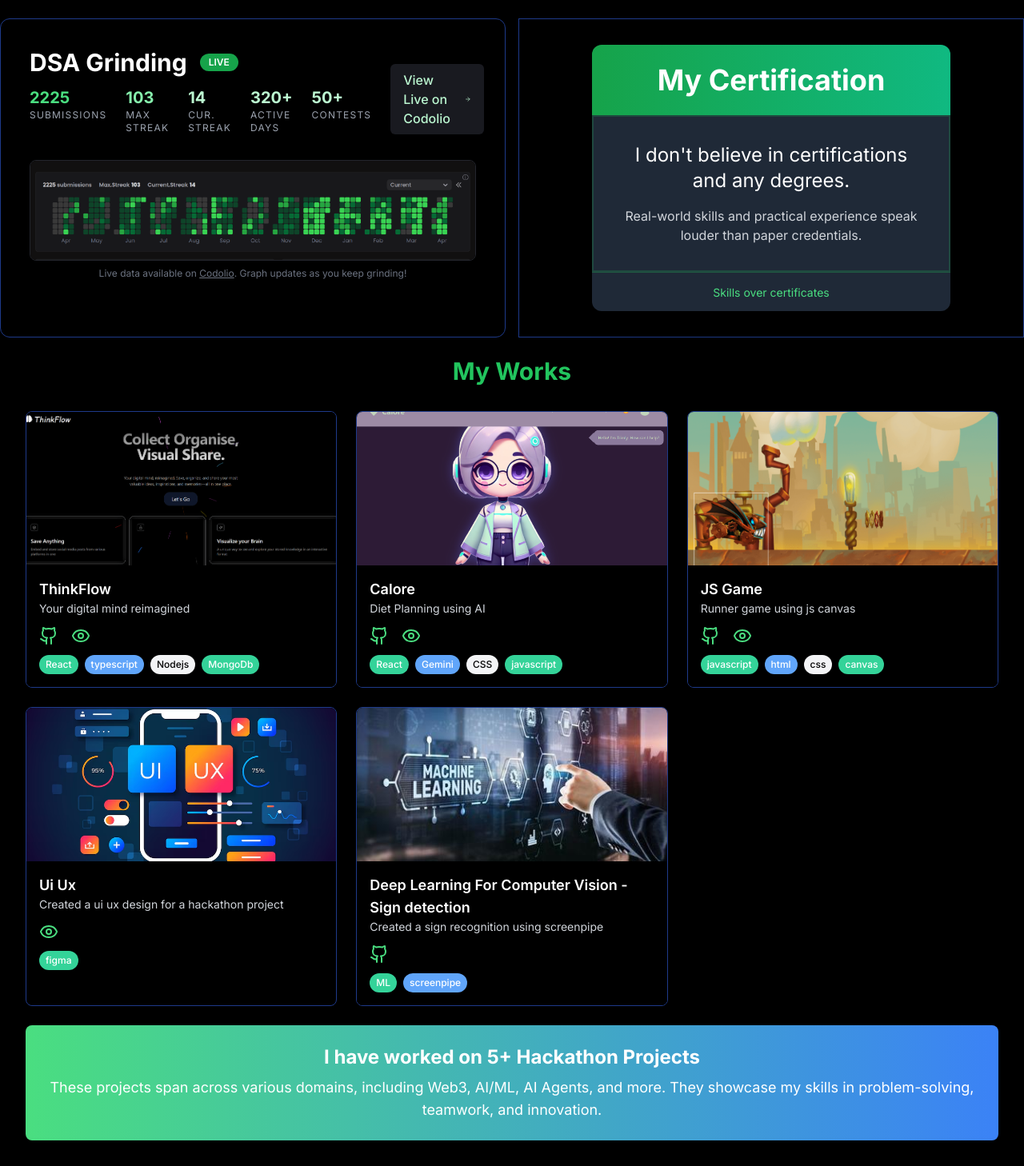
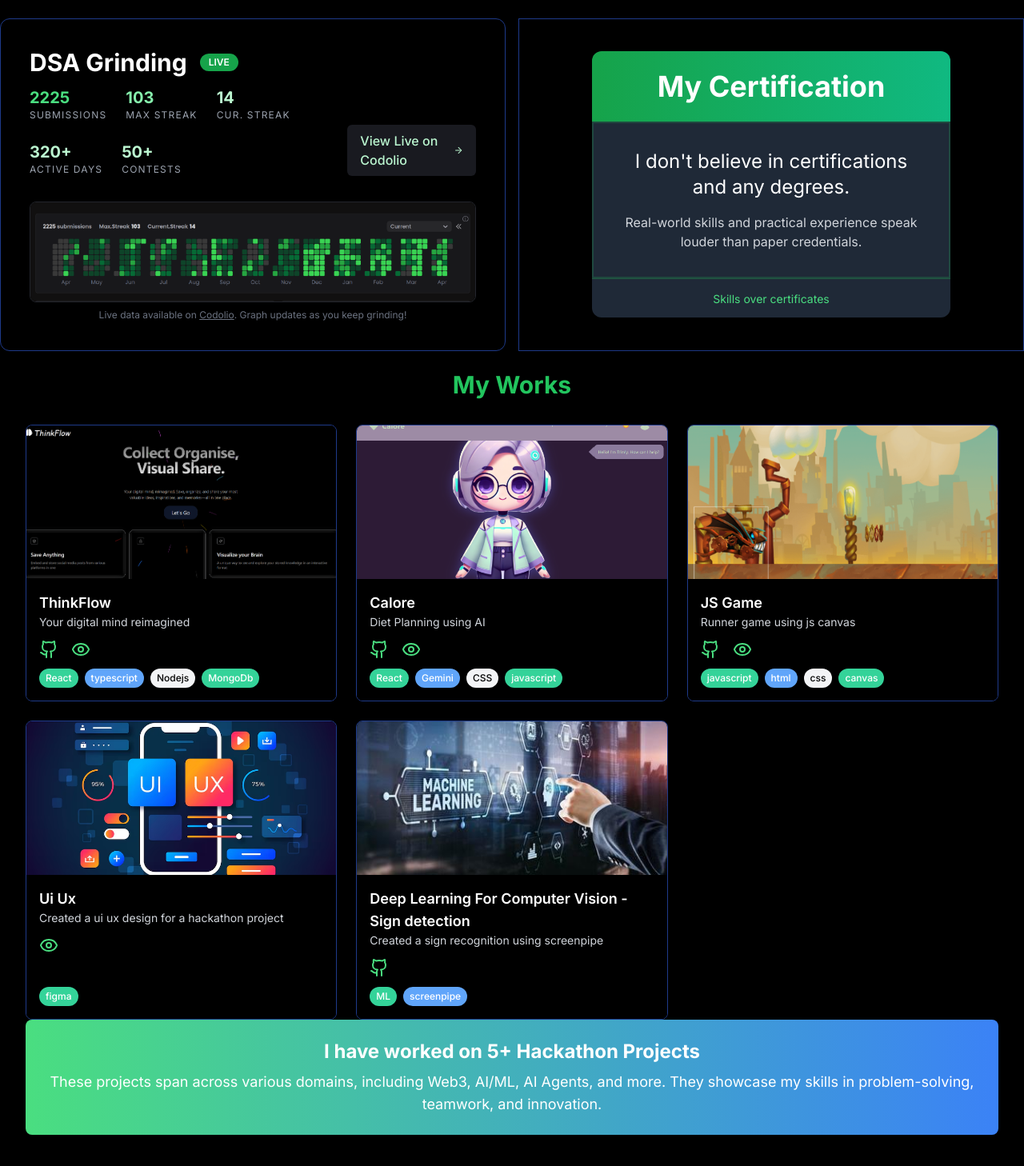
Before and after one commit to intojhanurag/Portfolio, a Next.js app: page / in a window 1280 px wide. Shown: the part 2872-4330 px from the top of the page at 80% size. Built offline with nearby package versions, Linux system fonts and the light colour scheme.

Commit message:
overflow

```diff
--- a/components/dsa.tsx
+++ b/components/dsa.tsx
@@ -23,7 +23,7 @@ const DSA = () => {
             DSA Grinding
             <Badge className="ml-2 bg-green-600 text-white">LIVE</Badge>
           </h2>
-          <div className="flex gap-6 mt-3 text-gray-200">
+          <div className="flex flex-wrap gap-6 mt-3 text-gray-200">
             <div>
               <span className="text-xl font-bold text-green-400">{stats.submissions}</span>
               <span className="block text-xs uppercase tracking-widest text-gray-400">Submissions</span>
--- a/components/projects.tsx
+++ b/components/projects.tsx
@@ -59,7 +59,10 @@ export default function Projects() {
       <h2 className="text-3xl font-bold text-center text-green-500 mb-8">My Works</h2>
     <div className="grid grid-cols-2 md:grid-cols-3 lg:grid-cols-3 gap-6">
       {projects.map((project) => (
-        <div key={project.id} className="group relative overflow-hidden rounded-lg border border-blue-900">
+        <div
+          key={project.id}
+          className="group relative overflow-hidden rounded-lg border border-blue-900 flex flex-col h-full"
+        >
           {/* Image */}
           <Image
             src={project.image || "/placeholder.svg"}
@@ -70,7 +73,7 @@ export default function Projects() {
           />
 
           {/* Text and Links */}
-          <div className="p-4 bg-gradient-to-t from-black via-black/80 to-transparent">
+          <div className="p-4 bg-gradient-to-t from-black via-black/80 to-transparent flex flex-col flex-grow">
             <h3 className="text-lg font-semibold text-white">{project.title}</h3>
             <p className="text-sm text-gray-300 mb-3">{project.subtitle}</p>
             <div className="flex gap-4 mb-3">
@@ -85,7 +88,7 @@ export default function Projects() {
                 </Link>
               )}
             </div>
-            <div className="flex flex-wrap gap-2">
+            <div className="flex flex-wrap gap-2 mt-auto">
               {project.tags?.map((tag, index) => (
                 <span
                   key={index}
@@ -102,13 +105,14 @@ export default function Projects() {
           </div>
         </div>
       ))}
-      <div className="col-span-2 md:col-span-3 lg:col-span-3 bg-gradient-to-r from-green-400 to-blue-500 text-white p-6 rounded-lg shadow-md text-center">
+    </div>
+    <div className="col-span-2 md:col-span-3 lg:col-span-3 bg-gradient-to-r from-green-400 to-blue-500 text-white p-6 rounded-lg shadow-md text-center">
       <h3 className="text-2xl font-bold">I have worked on 5+ Hackathon Projects</h3>
       <p className="text-lg mt-2">
         These projects span across various domains, including Web3, AI/ML, AI Agents, and more. They showcase my skills in problem-solving, teamwork, and innovation.
       </p>
       </div>
     </div>
-    </div>
+
   )
 }
```
